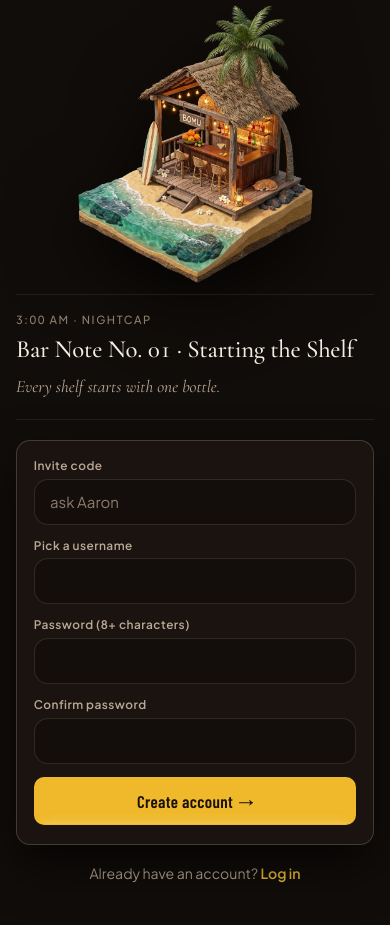
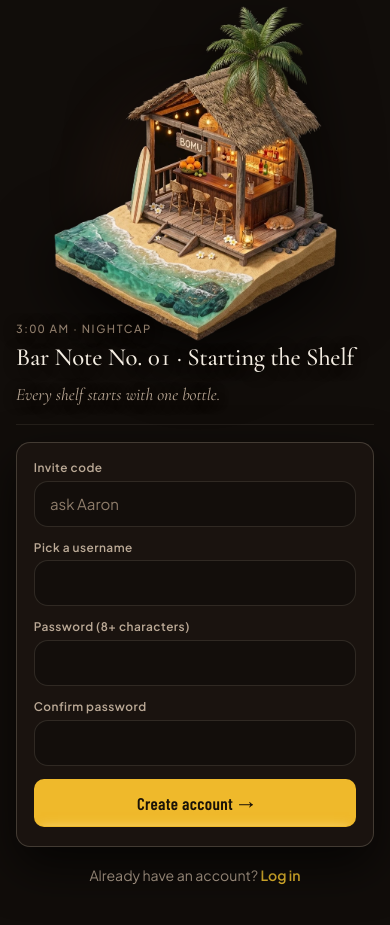
Before and after one commit to sepulturian/bomu, a Flask app: page /signup in a window 390 px wide. Shown: the part 54-979 px from the top of the page. Before the commit the page ends 936 px from the top, so only its background shows below. Run offline with Flask 3, Linux system fonts and the light colour scheme; some libraries are stand-ins or nearby versions; some web fonts are replaced.

Commit message:
Polish mobile auth layout: enlarge diorama, add ambient glow, and layer overlap

```diff
--- a/templates/signup.html
+++ b/templates/signup.html
@@ -26,8 +26,9 @@
 
     .auth-art-col {
         position: relative;
-        max-width: 245px;
-        margin: -0.25rem auto 0.35rem;
+        max-width: 295px;
+        width: 82vw;
+        margin: -0.25rem auto 0;
     }
 
     .auth-art {
@@ -35,23 +36,37 @@
         aspect-ratio: 783 / 922;
     }
 
+    .auth-art::before {
+        content: "";
+        position: absolute;
+        inset: 14% 10% 12% 10%;
+        background: radial-gradient(ellipse 65% 60% at 50% 55%, rgba(244, 196, 48, 0.18) 0%, rgba(231, 111, 81, 0.09) 45%, transparent 72%);
+        filter: blur(28px);
+        z-index: 0;
+        pointer-events: none;
+    }
+
     .auth-art img {
+        position: relative;
+        z-index: 1;
         width: 100%;
         height: 100%;
         object-fit: contain;
         display: block;
-        filter: drop-shadow(0 24px 36px rgba(0, 0, 0, 0.72));
+        filter: drop-shadow(0 20px 32px rgba(0, 0, 0, 0.72));
     }
 
     .auth-editorial-col {
         position: relative;
+        z-index: 2;
+        margin-top: -2.25rem;
     }
 
     .bar-note {
-        padding: 1.05rem 0 1.15rem;
-        border-top: 1px solid var(--border-subtle);
+        padding: 0.55rem 0 0.95rem;
         border-bottom: 1px solid var(--border-subtle);
-        margin-bottom: 1.25rem;
+        margin-bottom: 1.05rem;
+        text-shadow: 0 2px 14px rgba(17, 13, 10, 0.95);
     }
 
     .bar-note-kicker {
@@ -171,8 +186,21 @@
             margin: 0 auto;
         }
 
+        .auth-art::before {
+            inset: 10% 6% 8% 6%;
+            filter: blur(36px);
+            background: radial-gradient(ellipse 70% 65% at 50% 55%, rgba(244, 196, 48, 0.18) 0%, rgba(231, 111, 81, 0.09) 45%, transparent 75%);
+        }
+
+        .auth-editorial-col {
+            margin-top: 0;
+        }
+
         .bar-note {
+            padding: 1.05rem 0 1.15rem;
+            border-top: 1px solid var(--border-subtle);
             margin-bottom: 1.35rem;
+            text-shadow: none;
         }
 
         .auth-form-card {
```
Also changed, not shown: CLAUDE.md (+15 -0 lines), templates/login.html (+34 -6 lines).
